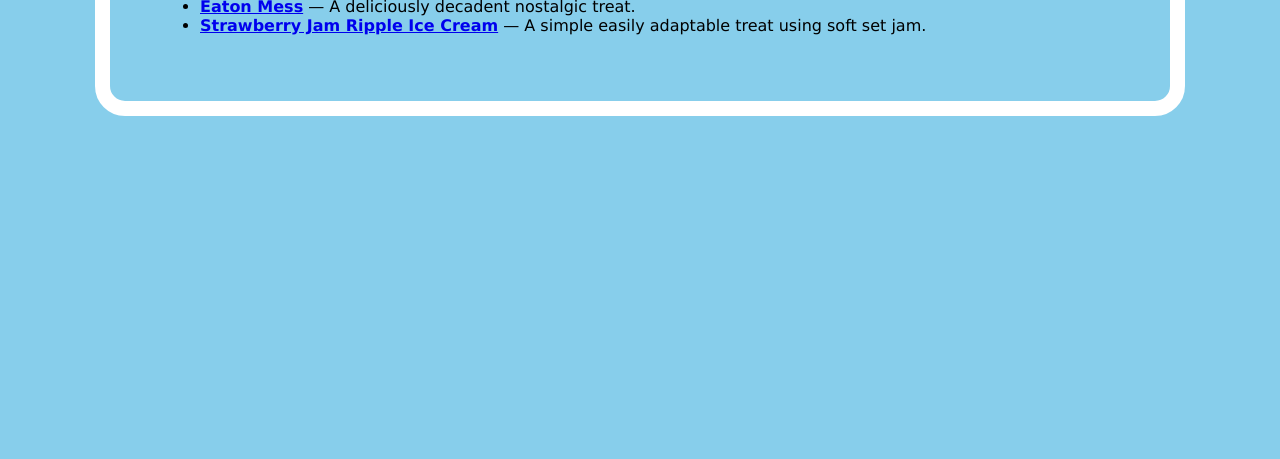
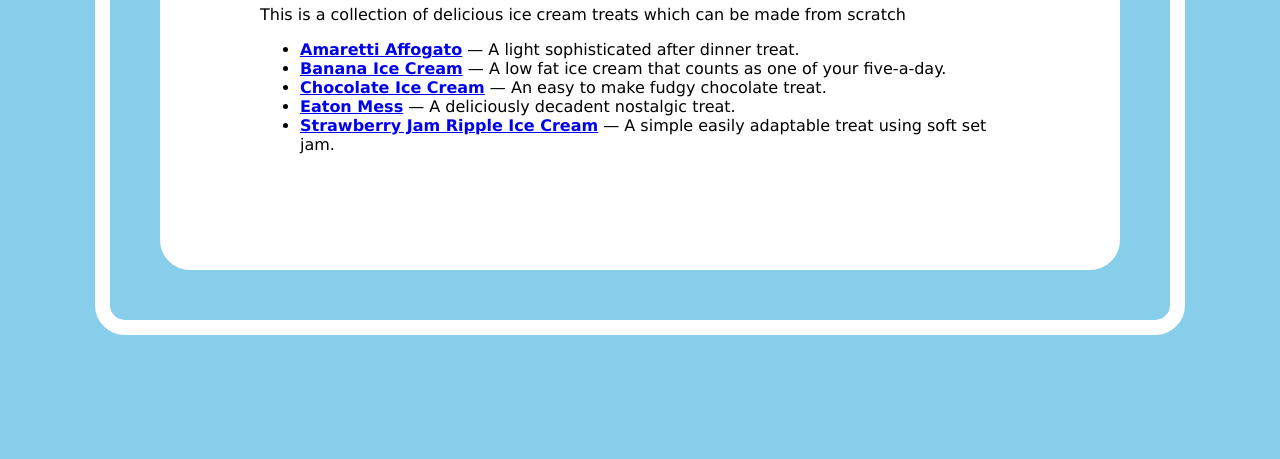
Before and after one commit to AdamMcCarthyCS/Odin-Project-Foundation, a plain HTML site: page index.html in a window 1280 px wide. Shown: the part 341-800 px from the top of the page. Drawn offline with Linux system fonts and the light colour scheme.

Commit message:
feat(layout): add card container divs
- Added card container div to index and recipe pages
- Styled with padding, white background, and border radius

```diff
--- a/css/style.css
+++ b/css/style.css
@@ -12,3 +12,9 @@ body {
     margin: 100px auto;
 
 }
+
+.card {
+    background-color: #fff;
+    padding: 100px;
+    border-radius: 30px;
+}
--- a/index.html
+++ b/index.html
@@ -6,6 +6,7 @@
         <link rel="stylesheet" href="./css/style.css">
     </head>
     <body>
+        <div class="card">
         <h1>Odin recipes</h1>
         <p>This is a collection of delicious ice cream treats which can be made from scratch</p>
         <ul>
@@ -15,5 +16,6 @@
             <li><strong><a href="recipes/eton-mess-ice-cream.html" target="_self">Eaton Mess</a></strong> — A deliciously decadent nostalgic treat.</li>
             <li><strong><a href="recipes/strawberry-jam-ripple-ice-cream.html" target="_self">Strawberry Jam Ripple Ice Cream</a></strong> — A simple easily adaptable treat using soft set jam.</li>
         </ul>
+        </div>
     </body>
 </html>
```
Also changed, not shown: recipes/amaretti-affogato.html (+2 -1 lines), recipes/banana-ice-cream.html (+2 -1 lines), recipes/chocolate-ice-cream.html (+2 -1 lines), recipes/eton-mess-ice-cream.html (+2 -1 lines), recipes/strawberry-jam-ripple-ice-cream.html (+2 -1 lines).
